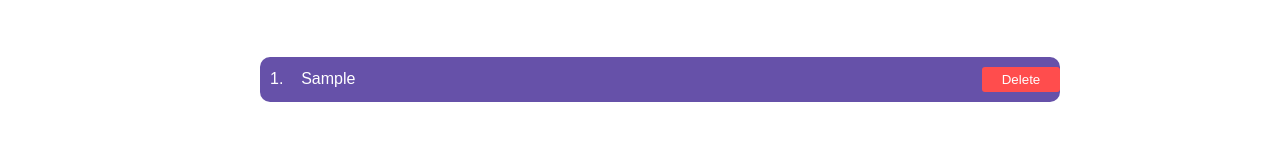
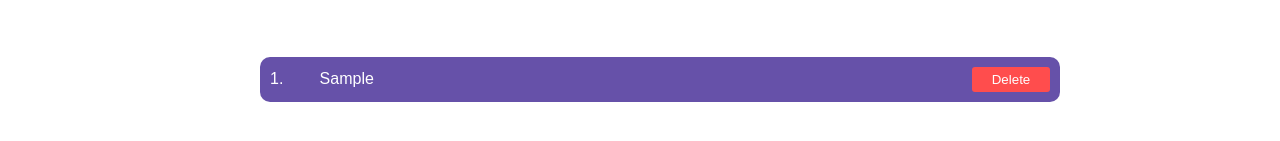
Before and after one commit to sanjayamagaju/Simple-ToDoApp, a plain HTML site: page index.html in a window 1280 px wide. Both pictures are taken after typing "Sample" into the empty fields and a click on the button "Add Task". Shown: the part 233-374 px from the top of the page. Drawn offline with Linux system fonts and the light colour scheme.

Commit message:
Improves code

```diff
--- a/style.css
+++ b/style.css
@@ -98,7 +98,7 @@ h1 {
 }
 
 .task-desc {
-    flex: 0 0 86% !important;
+    flex: 0 0 80% !important;
 }
 
 .task.complete {
```
